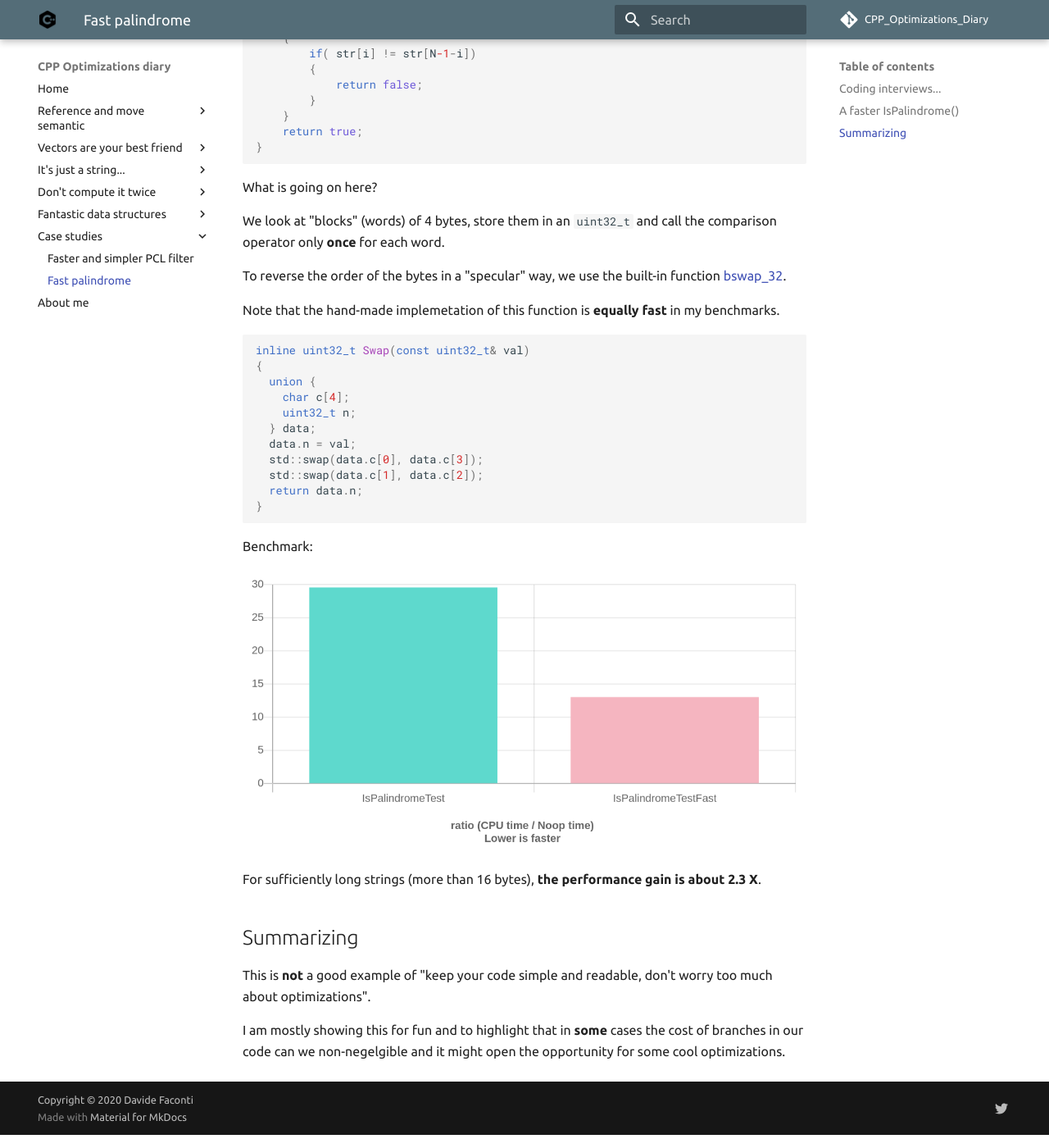
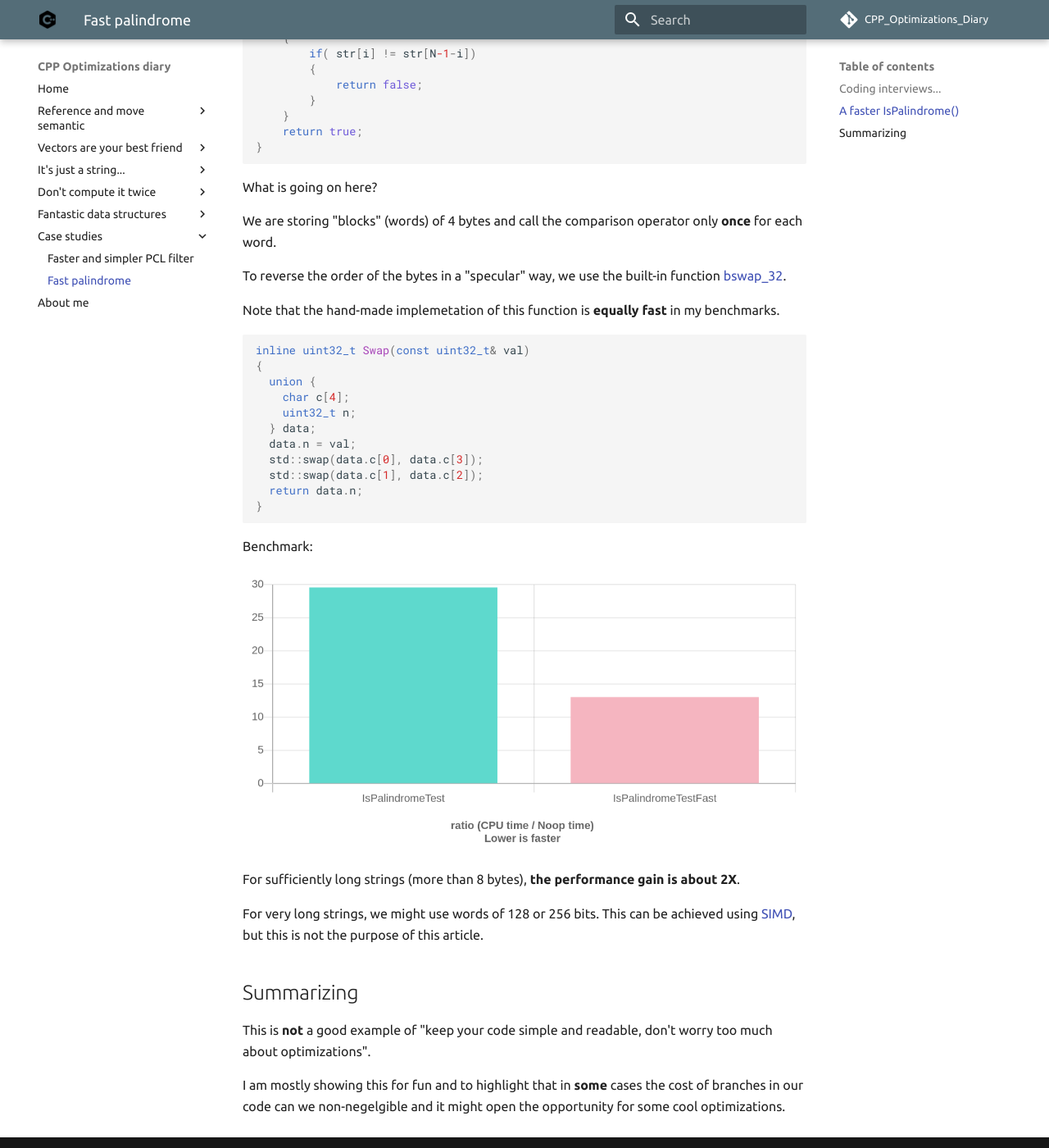
Before and after one commit to facontidavide/CPP_Optimizations_Diary, an MkDocs documentation site: the page built from docs/palindrome.md, in a window 1280 px wide and 1400 px high, scrolled down 2575 px. Shown: the whole window at 82% size. Built offline with MkDocs 1.6.1 and Material for MkDocs 9.7.7, drawn with Linux system fonts in a browser that asks for light colours; comment, search, counter and statistics services are not loaded; some of the changed text lies outside the part shown.

Commit message:
corrections

```diff
--- a/docs/palindrome.md
+++ b/docs/palindrome.md
@@ -100,7 +100,7 @@ inline bool IsPalindromeFast(const std::string& str)
 
 What is going on here?
 
-We look at "blocks" (words) of 4 bytes, store them in an `uint32_t` and call the comparison operator only **once** for each word.
+We are storing "blocks" (words) of 4 bytes and call the comparison operator only **once** for each word.
 
 To reverse the order of the bytes in a "specular" way, we use the built-in function [bswap_32](https://man7.org/linux/man-pages/man3/bswap_32.3.html).
 
@@ -124,7 +124,9 @@ Benchmark:
 
 ![palindrome_benchmark.png](img/palindrome_benchmark.png)
 
-For sufficiently long strings (more than 16 bytes), **the performance gain is about 2.3 X**.
+For sufficiently long strings (more than 8 bytes), **the performance gain is about 2X**.
+
+For very long strings, we might use words of 128 or 256 bits. This can be achieved using [SIMD](https://stackoverflow.blog/2020/07/08/improving-performance-with-simd-intrinsics-in-three-use-cases/), but this is not the purpose of this article.
 
 ## Summarizing
 
```
Also changed, not shown: other parts of docs/palindrome.md (+2 -2 lines).
